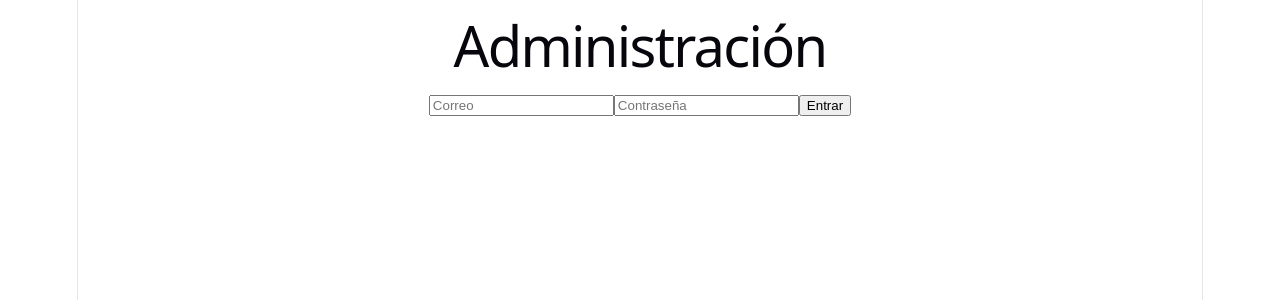
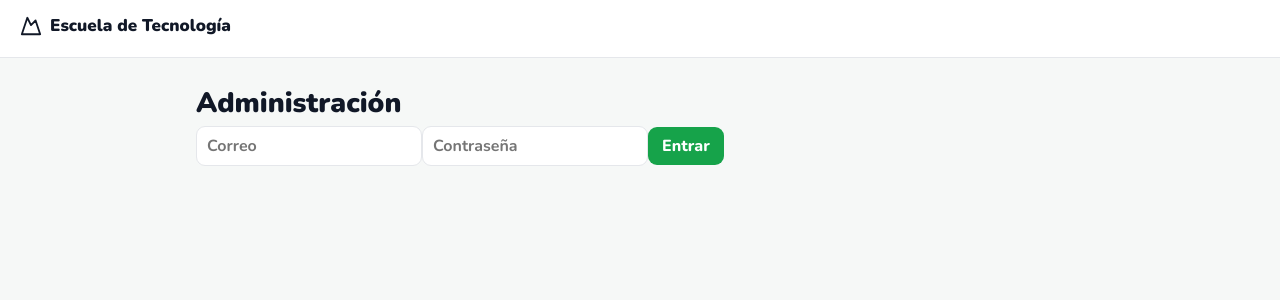
Before and after one commit to melnotte/school-leaderboard, a React (Vite) app: page /#/admin in a window 1280 px wide. Shown: the top 300 px of the page. Built offline with nearby package versions, Linux system fonts and the light colour scheme; no server answers.

Commit message:
ranking global

```diff
--- a/index.html
+++ b/index.html
@@ -2,6 +2,7 @@
 <html lang="en">
   <head>
     <meta charset="UTF-8" />
+    <link href="https://fonts.googleapis.com/css2?family=Nunito:wght@400;700;800;900&display=swap" rel="stylesheet">
     <link rel="icon" type="image/svg+xml" href="/favicon.svg" />
     <meta name="viewport" content="width=device-width, initial-scale=1.0" />
     <title>school-leaderboard</title>
--- a/package.json
+++ b/package.json
@@ -11,6 +11,7 @@
   },
   "dependencies": {
     "@supabase/supabase-js": "^2.118.0",
+    "lucide-react": "^1.59.0",
     "react": "^19.3.1",
     "react-dom": "^19.3.1",
     "react-router-dom": "^7.18.4"
--- a/src/App.jsx
+++ b/src/App.jsx
@@ -1,4 +1,5 @@
 import { Routes, Route } from 'react-router-dom'
+import Layout from './components/Layout'
 import Global from './pages/Global'
 import Group from './pages/Group'
 import Student from './pages/Student'
@@ -7,10 +8,12 @@ import Admin from './pages/Admin'
 export default function App() {
   return (
     <Routes>
-      <Route path="/" element={<Global />} />
-      <Route path="/g/:token" element={<Group />} />
-      <Route path="/s/:token" element={<Student />} />
-      <Route path="/admin" element={<Admin />} />
+      <Route element={<Layout />}>
+        <Route path="/" element={<Global />} />
+        <Route path="/g/:token" element={<Group />} />
+        <Route path="/s/:token" element={<Student />} />
+        <Route path="/admin" element={<Admin />} />
+      </Route>
     </Routes>
   )
 }
--- /dev/null
+++ b/src/components/Avatar.jsx
@@ -0,0 +1,10 @@
+import { avatarColors, initials } from '../lib/format'
+
+export default function Avatar({ name, large }) {
+  const [bg, fg] = avatarColors(name)
+  return (
+    <span className={large ? 'avatar avatar-lg' : 'avatar'} style={{ background: bg, color: fg }}>
+      {initials(name)}
+    </span>
+  )
+}
--- /dev/null
+++ b/src/components/Layout.jsx
@@ -0,0 +1,15 @@
+import { Link, Outlet } from 'react-router-dom'
+import { Mountain } from 'lucide-react'
+
+export default function Layout() {
+  return (
+    <>
+      <header className="top">
+        <Link to="/"><Mountain size={22} />Escuela de Tecnología</Link>
+      </header>
+      <main>
+        <Outlet />
+      </main>
+    </>
+  )
+}
--- /dev/null
+++ b/src/components/ProgressBar.jsx
@@ -0,0 +1,11 @@
+import { percent } from '../lib/format'
+
+export default function ProgressBar({ done, total }) {
+  const p = percent(done, total)
+  return (
+    <div>
+      <div className="progress"><i style={{ width: `${p}%` }} /></div>
+      <small>{done} de {total} ({p}%)</small>
+    </div>
+  )
+}
--- /dev/null
+++ b/src/components/RankBadge.jsx
@@ -0,0 +1,8 @@
+import { Medal } from 'lucide-react'
+
+export default function RankBadge({ rank }) {
+  if (rank <= 3) {
+    return <Medal className={`rank-medal rank-${rank}`} size={24} strokeWidth={2.2} aria-label={`Lugar ${rank}`} />
+  }
+  return <span className="rank-number">{rank}°</span>
+}
--- a/src/index.css
+++ b/src/index.css
@@ -1,111 +1,41 @@
 :root {
-  --text: #6b6375;
-  --text-h: #08060d;
-  --bg: #fff;
-  --border: #e5e4e7;
-  --code-bg: #f4f3ec;
-  --accent: #aa3bff;
-  --accent-bg: rgba(170, 59, 255, 0.1);
-  --accent-border: rgba(170, 59, 255, 0.5);
-  --social-bg: rgba(244, 243, 236, 0.5);
-  --shadow:
-    rgba(0, 0, 0, 0.1) 0 10px 15px -3px, rgba(0, 0, 0, 0.05) 0 4px 6px -2px;
+  --green: #16a34a; --green-dark: #14532d; --green-light: #dcfce7;
+  --amber: #d97706; --text: #111827; --muted: #6b7280;
+  --border: #e5e7eb; --bg: #f6f8f7;
+  font-family: 'Nunito', system-ui, sans-serif;
+}
+* { box-sizing: border-box; margin: 0; padding: 0; }
+body { background: var(--bg); color: var(--text); min-height: 100vh; }
+a { color: inherit; text-decoration: none; }
 
-  --sans: system-ui, 'Segoe UI', Roboto, sans-serif;
-  --heading: system-ui, 'Segoe UI', Roboto, sans-serif;
-  --mono: ui-monospace, Consolas, monospace;
+.top { background: #fff; border-bottom: 1px solid var(--border); padding: 14px 20px; }
+.top a { display: inline-flex; align-items: center; gap: 8px; font-weight: 900; font-size: 17px; }
 
-  font: 18px/145% var(--sans);
-  letter-spacing: 0.18px;
-  color-scheme: light dark;
-  color: var(--text);
-  background: var(--bg);
-  font-synthesis: none;
-  text-rendering: optimizeLegibility;
-  -webkit-font-smoothing: antialiased;
-  -moz-osx-font-smoothing: grayscale;
+td.rank { text-align: center; width: 52px; }
+.rank-number { font-size: 14px; font-weight: 800; color: var(--muted); }
+.rank-medal.rank-1 { color: #f59e0b; }
+.rank-medal.rank-2 { color: #94a3b8; }
+.rank-medal.rank-3 { color: #b45309; }
+main { max-width: 920px; margin: 0 auto; padding: 20px 16px 60px; }
 
-  @media (max-width: 1024px) {
-    font-size: 16px;
-  }
-}
+h1 { font-size: 28px; font-weight: 900; margin: 6px 0 4px; }
+.sub { color: var(--muted); font-size: 14px; font-weight: 700; margin-bottom: 14px; }
+.msg { text-align: center; padding: 60px 10px; color: var(--muted); font-weight: 700; }
+small { color: var(--muted); font-size: 11px; font-weight: 700; }
 
-@media (prefers-color-scheme: dark) {
-  :root {
-    --text: #9ca3af;
-    --text-h: #f3f4f6;
-    --bg: #16171d;
-    --border: #2e303a;
-    --code-bg: #1f2028;
-    --accent: #c084fc;
-    --accent-bg: rgba(192, 132, 252, 0.15);
-    --accent-border: rgba(192, 132, 252, 0.5);
-    --social-bg: rgba(47, 48, 58, 0.5);
-    --shadow:
-      rgba(0, 0, 0, 0.4) 0 10px 15px -3px, rgba(0, 0, 0, 0.25) 0 4px 6px -2px;
-  }
+select, input { font: inherit; font-weight: 700; padding: 8px 10px; border: 1.5px solid var(--border); border-radius: 9px; background: #fff; margin-bottom: 12px; }
+button { font: inherit; font-weight: 800; border: 0; border-radius: 9px; padding: 8px 14px; cursor: pointer; background: var(--green); color: #fff; }
 
-  #social .button-icon {
-    filter: invert(1) brightness(2);
-  }
-}
+.card { background: #fff; border: 1px solid var(--border); border-radius: 14px; overflow: auto; }
+table { width: 100%; border-collapse: collapse; font-size: 14px; }
+th { text-align: left; font-size: 12px; color: var(--muted); padding: 10px 12px; background: #f9fafb; border-bottom: 1px solid var(--border); white-space: nowrap; }
+td { padding: 9px 12px; border-bottom: 1px solid #f1f2f4; vertical-align: middle; }
+tr:last-child td { border-bottom: none; }
+td.points { font-weight: 900; color: var(--amber); font-size: 17px; text-align: right; }
+.name { display: flex; align-items: center; gap: 8px; font-weight: 800; }
 
-body {
-  margin: 0;
-}
-
-#root {
-  width: 1126px;
-  max-width: 100%;
-  margin: 0 auto;
-  text-align: center;
-  border-inline: 1px solid var(--border);
-  min-height: 100svh;
-  display: flex;
-  flex-direction: column;
-  box-sizing: border-box;
-}
-
-h1,
-h2 {
-  font-family: var(--heading);
-  font-weight: 500;
-  color: var(--text-h);
-}
-
-h1 {
-  font-size: 56px;
-  letter-spacing: -1.68px;
-  margin: 32px 0;
-  @media (max-width: 1024px) {
-    font-size: 36px;
-    margin: 20px 0;
-  }
-}
-h2 {
-  font-size: 24px;
-  line-height: 118%;
-  letter-spacing: -0.24px;
-  margin: 0 0 8px;
-  @media (max-width: 1024px) {
-    font-size: 20px;
-  }
-}
-p {
-  margin: 0;
-}
-
-code,
-.counter {
-  font-family: var(--mono);
-  display: inline-flex;
-  border-radius: 4px;
-  color: var(--text-h);
-}
-
-code {
-  font-size: 15px;
-  line-height: 135%;
-  padding: 4px 8px;
-  background: var(--code-bg);
-}
+.avatar { width: 28px; height: 28px; border-radius: 50%; font-size: 11px; font-weight: 900; display: inline-flex; align-items: center; justify-content: center; flex-shrink: 0; }
+.avatar-lg { width: 48px; height: 48px; font-size: 18px; }
+.chip { display: inline-block; background: var(--green-light); color: var(--green-dark); border-radius: 20px; padding: 2px 10px; font-size: 12px; font-weight: 800; white-space: nowrap; }
+.progress { height: 7px; background: #eef0f2; border-radius: 4px; overflow: hidden; min-width: 90px; margin-bottom: 3px; }
+.progress i { display: block; height: 100%; background: var(--green); }
--- /dev/null
+++ b/src/lib/format.js
@@ -0,0 +1,22 @@
+const COLORS = [
+  ['#dbeafe', '#1e40af'], ['#dcfce7', '#166534'], ['#fef3c7', '#92400e'],
+  ['#fce7f3', '#9d174d'], ['#ede9fe', '#4c1d95'], ['#ffedd5', '#9a3412'],
+  ['#d1fae5', '#065f46'], ['#e0f2fe', '#075985'],
+]
+
+// El mismo nombre siempre recibe el mismo color
+export function avatarColors(name) {
+  let h = 0
+  for (const c of name) h = (h * 31 + c.charCodeAt(0)) % COLORS.length
+  return COLORS[h]
+}
+
+export function initials(name) {
+  return name.split(' ').slice(0, 2).map((w) => w[0] || '').join('').toUpperCase()
+}
+
+
+
+export function percent(done, total) {
+  return total ? Math.round((done / total) * 100) : 0
+}
--- a/src/pages/Global.jsx
+++ b/src/pages/Global.jsx
@@ -1,13 +1,58 @@
 import { useEffect, useState } from 'react'
+import { Link } from 'react-router-dom'
 import { supabase } from '../lib/supabase'
+import Avatar from '../components/Avatar'
+import ProgressBar from '../components/ProgressBar'
+import RankBadge from '../components/RankBadge'
 
 export default function Global() {
   const [data, setData] = useState(null)
+  const [error, setError] = useState('')
+  const [group, setGroup] = useState('')
 
   useEffect(() => {
-    supabase.rpc('get_global').then(({ data }) => setData(data))
+    supabase.rpc('get_global').then(({ data, error }) => {
+      if (error) setError(error.message)
+      else setData(data)
+    })
   }, [])
 
-  if (!data) return <p>Cargando…</p>
-  return <h1>Ranking de la escuela ({data.students.length} estudiantes)</h1>
+  if (error) return <p className="msg">No se pudo cargar: {error}</p>
+  if (!data) return <p className="msg">Cargando…</p>
+  if (data.students.length === 0) return <p className="msg">Aún no hay datos publicados.</p>
+
+  const rows = data.students.filter((s) => !group || s.group === group)
+
+  return (
+    <>
+      <h1>Ranking de la escuela</h1>
+      <p className="sub">{data.students.length} estudiantes en {data.groups.length} grupos</p>
+
+      <select value={group} onChange={(e) => setGroup(e.target.value)}>
+        <option value="">Todos los grupos</option>
+        {data.groups.map((g) => <option key={g.token}>{g.name}</option>)}
+      </select>
+
+      <div className="card">
+        <table>
+          <thead>
+            <tr><th>Lugar</th><th>Estudiante</th><th>Grupo</th><th>Avance</th><th>Puntos</th></tr>
+          </thead>
+          <tbody>
+            {rows.map((s) => (
+              <tr key={s.token}>
+                <td className="rank"><RankBadge rank={s.rank} /></td>
+                <td>
+                  <Link to={`/s/${s.token}`} className="name"><Avatar name={s.name} />{s.name}</Link>
+                </td>
+                <td><Link to={`/g/${s.group_token}`} className="chip">{s.group}</Link></td>
+                <td><ProgressBar done={s.done} total={s.total} /></td>
+                <td className="points">{s.points}</td>
+              </tr>
+            ))}
+          </tbody>
+        </table>
+      </div>
+    </>
+  )
 }
```
Also changed, not shown: 1 other file (tests, documents, lock files or other folders).
